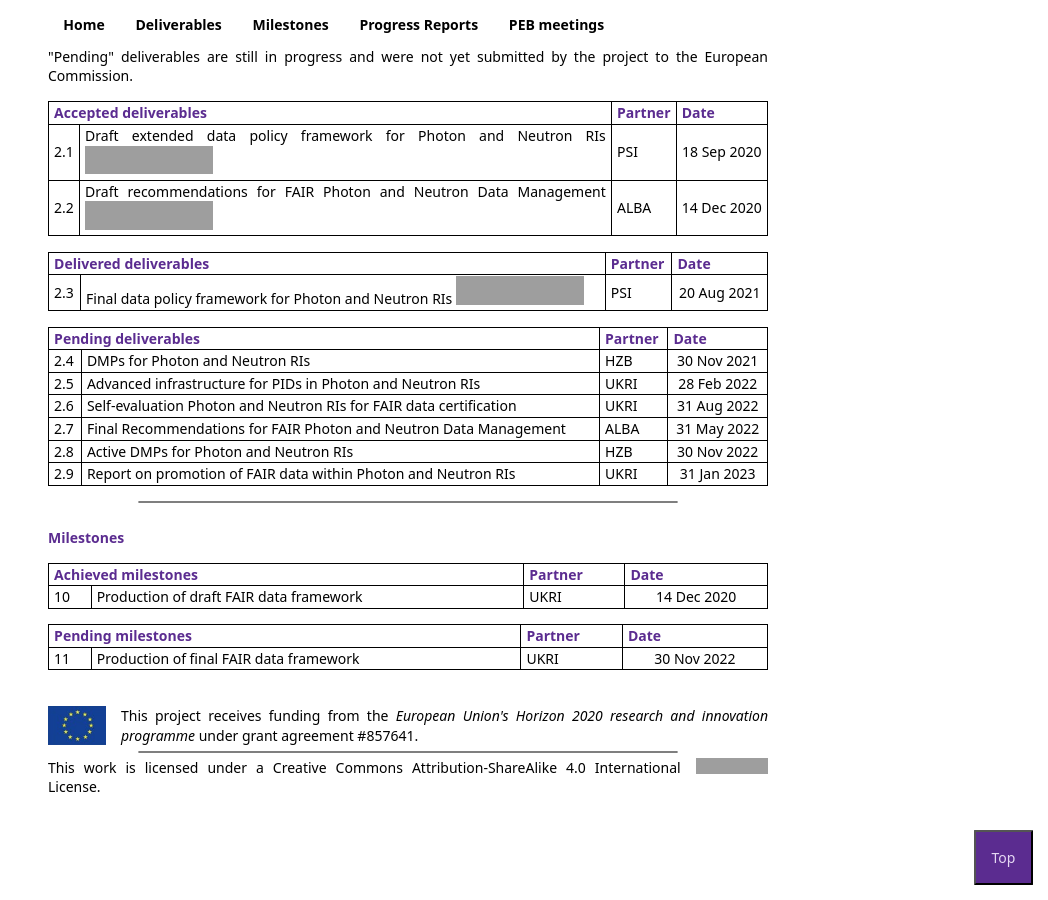
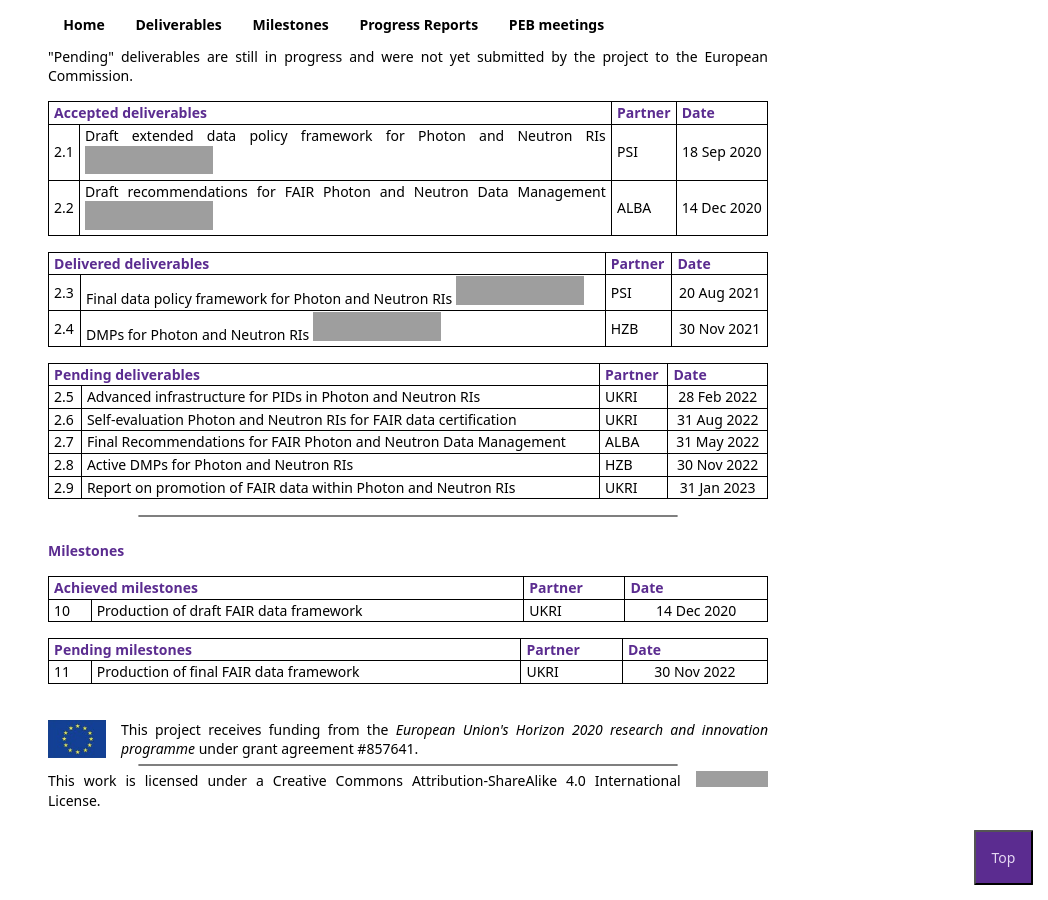
Before and after one commit to ExPaNDS-eu/WP1-reporting, a Jekyll site: the page built from _reports-wp/reports-wp2.html, in a window 1280 px wide and 900 px high, scrolled down 3513 px. Shown: the whole window, without its empty margins (232-1280 px from the left). Built offline with Jekyll 4.4.1, drawn with Linux system fonts in a browser that asks for light colours; some of the changed lines change nothing that is shown; grey boxes are pictures that could not be loaded.

Commit message:
delivery of WP2 dmp

```diff
--- a/_data/deliverables.yml
+++ b/_data/deliverables.yml
@@ -145,7 +145,10 @@
   name: DMPs for Photon and Neutron RIs
   partner: HZB
   date: 2021-11-30
-  status: pending
+  status: delivered
+  link: https://doi.org/10.5281/zenodo.5636096
+  img: https://zenodo.org/badge/DOI/10.5281/zenodo.5636096.svg
+  description: From which sources, who, and when can the questions in the PaN DMP template be answered?
 
 - id: 2.5
   name: Advanced infrastructure for PIDs in Photon and Neutron RIs
```
